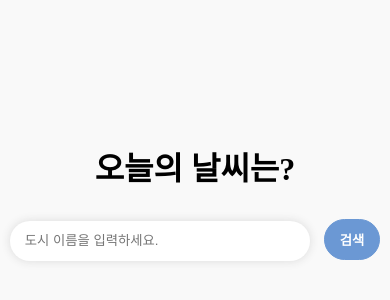
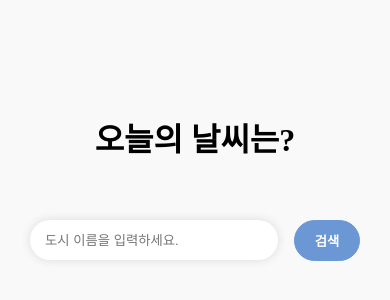
Before and after one commit to curmemn/todays-weather, a plain HTML site: page index.html in a window 390 px wide. Shown: the part 220-520 px from the top of the page. Drawn offline with Linux system fonts and the light colour scheme.

Commit message:
Update style.css

```diff
--- a/style.css
+++ b/style.css
@@ -74,3 +74,21 @@ h1{
   height: 150px;
   object-fit: cover;
 }
+
+@media screen and (max-width: 480px) {
+  .box{
+    display: flex;
+    justify-content: space-between;
+    align-items: center;
+    width: 100%;
+    padding: 30px;
+  }
+
+  #cityInput{
+    width: 75%;
+  }
+
+  #getWeather{
+    width: 20%;
+  }
+}
```
